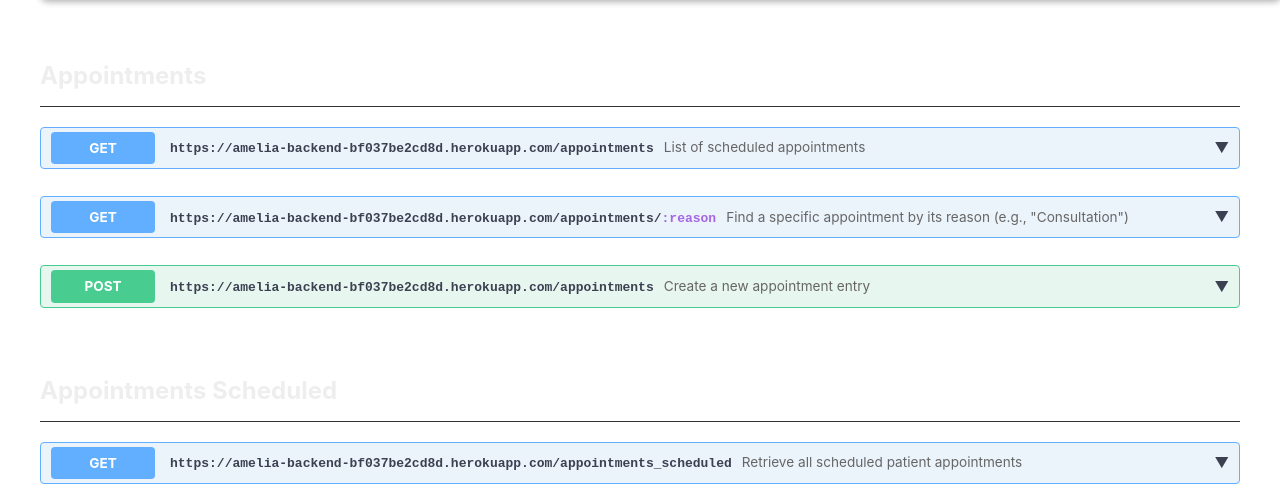
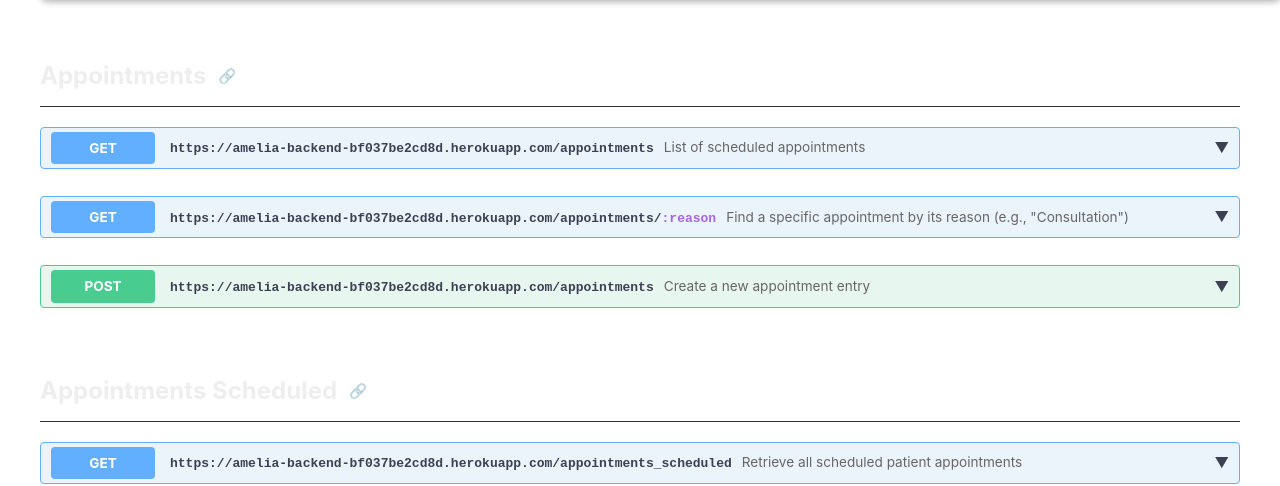
Before and after one commit to Trizzlenova/amelia-frontend, a React (Vite) app: page / in a window 1280 px wide. Shown: the part 182-668 px from the top of the page. Built offline with nearby package versions, Linux system fonts and the light colour scheme.

Commit message:
copy url icon

```diff
--- a/src/App.jsx
+++ b/src/App.jsx
@@ -2,18 +2,29 @@ import { useState, useEffect } from 'react';
 
 // components
 import { API_CONFIG } from './apiConfig';
-import ApiSection from './components/ApiSection';
+import ApiSection from './components/ApiSection'
 import Filter from './components/Filter';
 
 // test url: fetch('https://amelia-backend-bf037be2cd8d.herokuapp.com/appointments/')
 
 function App() {
   const [searchTerm, setSearchTerm] = useState("");
+  const [copied, setCopied] = useState(false);
 
   // Logic to filter the keys
   const filteredResourceKeys = Object.keys(API_CONFIG).filter((key) =>
     API_CONFIG[key].title.toLowerCase().includes(searchTerm.toLowerCase())
   );
+
+  const handleCopyBaseUrl = (endpoint) => {
+    const baseUrl = `https://amelia-backend-bf037be2cd8d.herokuapp.com${endpoint}`;
+    navigator.clipboard.writeText(baseUrl);
+
+    e.stopPropagation(); // Prevents the dropdown from toggling when clicking the icon
+    navigator.clipboard.writeText(fullUrl);
+    setCopied(true);
+    setTimeout(() => setCopied(false), 2000);
+  };
 
   return (
     <div style={{
@@ -32,17 +43,39 @@ function App() {
       <div style={{ display: 'flex', flexDirection: 'column', gap: '30px' }}>
         {filteredResourceKeys.length > 0 ? (
           filteredResourceKeys.map((resourceKey) => {
+
             const resource = API_CONFIG[resourceKey];
+            const baseEndpoint = resource.actions[0]?.endpoint || '';
+
             return (
               <div key={resourceKey} style={{ width: '100%' }}>
                 <h2 style={{
                   borderBottom: '1px solid #333',
                   paddingBottom: '12px',
                   marginBottom: '20px',
-                  color: '#eee'
+                  color: '#eee',
+                  display: 'flex',
+                  alignItems: 'center',
+                  gap: '12px'
                 }}>
                   {resource.title}
+
+                  <span
+                    onClick={() => handleCopyBaseUrl(baseEndpoint)}
+                    title="Copy Base URL"
+                    style={{
+                      cursor: 'pointer',
+                      fontSize: '0.9rem',
+                      opacity: 0.5,
+                      transition: 'opacity 0.2s'
+                    }}
+                    onMouseEnter={(e) => e.target.style.opacity = 1}
+                    onMouseLeave={(e) => e.target.style.opacity = 0.5}
+                  >
+                    🔗
+                  </span>
                 </h2>
+
                 <div style={{ display: 'flex', flexDirection: 'column', gap: '12px' }}>
                   {resource.actions.map((action, index) => (
                     <ApiSection key={`${resourceKey}-${index}`} config={action} />
--- a/src/components/ApiSection.jsx
+++ b/src/components/ApiSection.jsx
@@ -14,6 +14,7 @@ function ApiSection({ config }) {
   const [isOpen, setIsOpen] = useState(false);
   const [data, setData] = useState([]);
   const [successMessage, setSuccessMessage] = useState("");
+
   const fullUrl = `https://amelia-backend-bf037be2cd8d.herokuapp.com${config.endpoint}`;
 
   const handleFormSubmit = async (formData) => {
```
